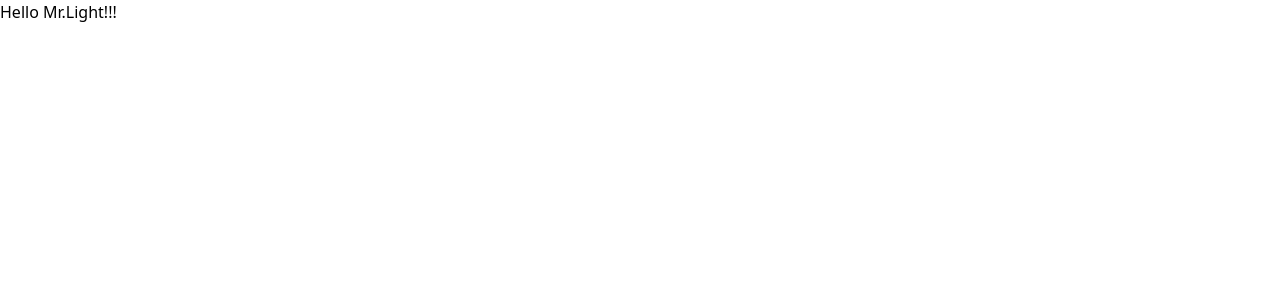
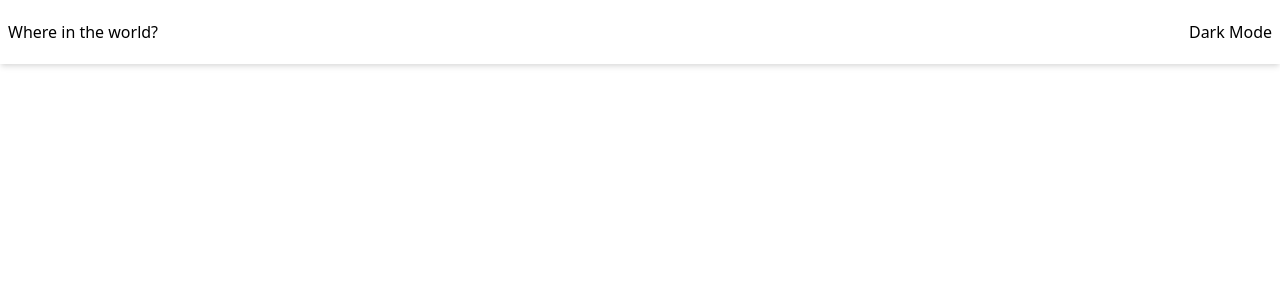
Before and after one commit to mwmachingura/api-countries, a React (Create React App) app: page / in a window 1280 px wide. Shown: the top 300 px of the page. Built offline with nearby package versions, Linux system fonts and the light colour scheme.

Commit message:
Dark Mode Switch Implemented with TopBar rendered

```diff
--- a/src/App.js
+++ b/src/App.js
@@ -1,10 +1,13 @@
 import React from 'react';
 import { BrowserRouter as Router, Switch } from 'react-router-dom';
+
+
+import TopBar from './components/TopBar';
 
 const App = () => {
     return (
         <div>
-            <h1>Hello Mr.Light!!!</h1>
+            <TopBar />
         </div>
     )
 }
--- a/src/components/TopBar.js
+++ b/src/components/TopBar.js
@@ -1,17 +1,27 @@
-import React, {} from 'react';
+import React, {useState} from 'react';
 import { Switch } from '@headlessui/react';
 
 const TopBar = () => {
+
+    const [dark, setDark] = useState(false);
+
     return (
-        <div className={`px-2`}>
+        <div className={`px-2 ${(dark) ? 'bg-black': 'bg-white'}`}>
             <div className={`shadow-md h-16 absolute top-0 left-0 w-full`}></div>
             <div className='flex justify-between items-center relative h-16 mb-4'>
                 <div className=''>
-                    <h2 className={}>Where in the world?</h2>
+                    <h2 className={``}>Where in the world?</h2>
                 </div>
-                <div>
-                    Dark Mode
-                </div>
+                <Switch.Group>
+                    <div className='flex items-center'>
+                        <Switch.Label className={``}>Dark Mode</Switch.Label>
+                        <Switch
+                        checked={dark}
+                        onChange={setDark}
+                        className='hidden'
+                        />
+                    </div>
+                </Switch.Group>
             </div>
         </div>
     )
```
